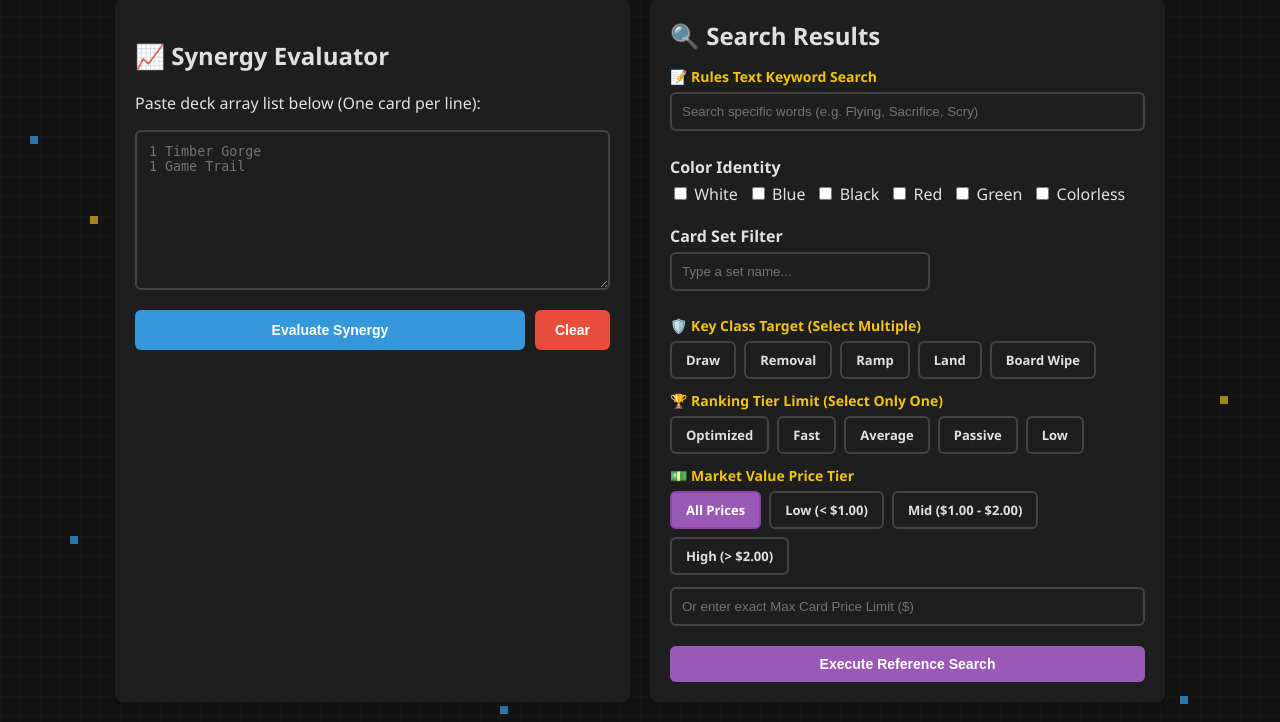
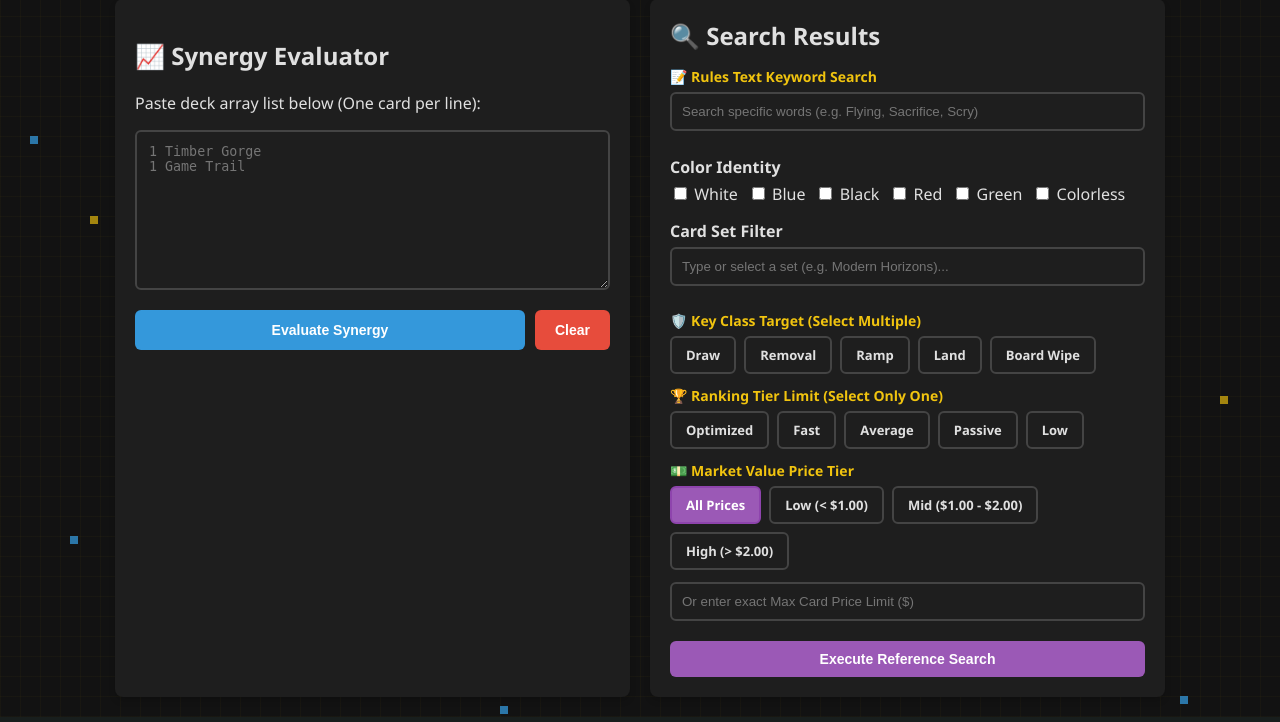
Before and after one commit to dylan2fuchs-max/CheepCard, a Flask app: page /dashboard in a window 1280 px wide. Shown: the part 144-866 px from the top of the page. Run offline with Flask 3, Linux system fonts and the light colour scheme; a user stored in the database is signed in; data that the repository does not hold is empty; some libraries are stand-ins or nearby versions.

Commit message:
Formate update

```diff
--- a/templates/dashboard.html
+++ b/templates/dashboard.html
@@ -546,17 +546,15 @@
                 {% endif %}
             </div>
 
-            <form method="POST" action="/search" class="search-filter-form">
+            <form method="POST" action="/search">
+                <!-- Add the CSRF token right here -->
                 <input type="hidden" name="csrf_token" value="{{ csrf_token() }}"/>
 
                 <div class="filter-section-title">📝 Rules Text Keyword Search</div>
                 <input type="text" name="keyword" placeholder="Search specific words (e.g. Flying, Sacrifice, Scry)" value="{{ selected_keyword }}">
 
-                <!-- 🌟 Side-by-Side Flex Container with Compact Card Set Width -->
-                <div style="display: flex; align-items: flex-start; gap: 20px; flex-wrap: wrap; margin: 15px 0;">
-
                 <!-- Color Identity Checkboxes -->
-                    <div style="flex: 1; min-width: 220px;">
+                <div style="margin: 15px 0;">
                     <label style="display: block; font-weight: bold; margin-bottom: 5px;">Color Identity</label>
                     <div style="display: flex; gap: 10px; flex-wrap: wrap;">
                         <label><input type="checkbox" name="colors" value="W" {% if 'W' in selected_colors %}checked{% endif %}> White</label>
@@ -568,25 +566,21 @@
                     </div>
                 </div>
 
-                    <!-- 🌟 Card Set Filter (Shrunken & Positioned to the Right) -->
-                    <div style="width: 260px;">
+                <!-- Card Set Filter -->
+                <div style="margin: 15px 0;">
                     <label for="setSearchInput" style="display: block; font-weight: bold; margin-bottom: 5px;">Card Set Filter</label>
                     <input type="text"
                         id="setSearchInput"
                         name="set_name"
                         value="{{ selected_set|default('') }}"
                         list="mtg-sets-list"
-                               autocomplete="off"
-                               placeholder="Type a set name..."
-                               style="width: 100%;">
+                        placeholder="Type or select a set (e.g. Modern Horizons)...">
 
                     <datalist id="mtg-sets-list">
                         {% for s in all_sets %}
                             <option value="{{ s }}">
                         {% endfor %}
                     </datalist>
-                    </div>
-
                 </div>
             </form>
 
```
Lines whose indentation alone changed are shown as unchanged.
